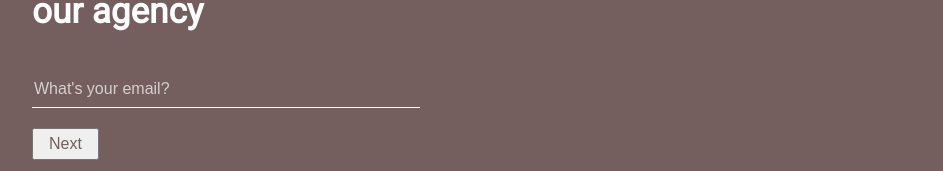
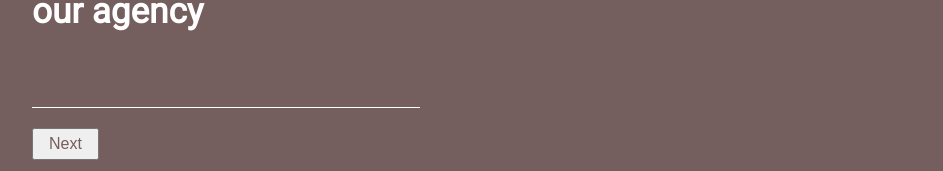
Before and after one commit to biagDev/multi-step-form, a React (Create React App) app: page / in a window 1280 px wide. Shown: the part 399-570 px from the top of the page, without its empty margins (128-1071 px from the left). Built offline with nearby package versions, Linux system fonts and the light colour scheme.

Commit message:
added conditional rendering to place holder

```diff
--- a/src/TextInput.js
+++ b/src/TextInput.js
@@ -1,3 +1,5 @@
-export default function TextInput() {
-  return <input type='text' placeholder={"What's your email?"} />;
+export default function TextInput({ stage }) {
+  return (
+    <input type='text' placeholder={stage === 1 ? "What's your email?" : ''} />
+  );
 }
```
